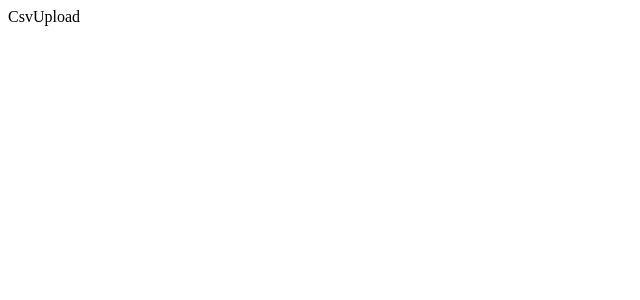
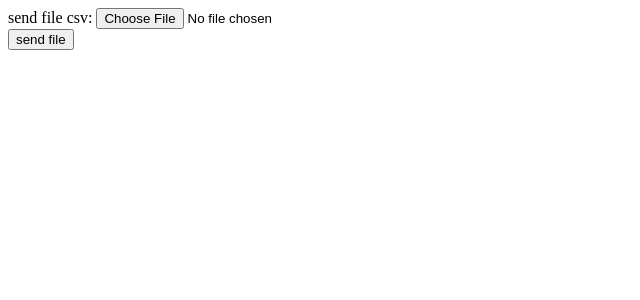
Before and after one commit to yossiL16/Reporting-system-for-agents, a React (Vite) app in the folder client/: page /csv-upload in a window 1280 px wide. Shown: the top 300 px of the page, without its empty margins (0-640 px from the left). Built offline with nearby package versions, Linux system fonts and the light colour scheme.

Commit message:
add page csv upload

```diff
--- a/client/src/pages/CsvUpload.tsx
+++ b/client/src/pages/CsvUpload.tsx
@@ -1,6 +1,57 @@
+import { useState } from "react"
+import type { User } from "../typs/type";
+import { useNavigate } from "react-router-dom";
 
 export default function CsvUpload() {
+
+  const navigate = useNavigate()
+
+  const [file,setFile] = useState<File | null>(null)
+
+  function handleFile(e : React.ChangeEvent<HTMLInputElement>){
+      if(e.target.files){
+        setFile(e.target.files[0])
+      }
+    };
+
+  async function sendFile(){
+
+      const formData = new FormData();
+      if(file){
+        formData.append('file', file);
+        }
+      try {
+      const token = localStorage.getItem('token');
+      const user = localStorage.getItem('user') || "{}";
+
+      const result = await fetch('http://localhost:3000/reports/csv', {
+          method: 'post',
+          headers: {
+            authorization: 'Bearer ' + token
+          },
+          body: formData,
+        });
+        const data = await result.json();
+        if(result.ok){
+          alert(`The file was sent successfully. ID: ${data.id}`)
+          navigate(user.role === 'admin' ? '/admin-dashboard': '/agent-dashboard')
+        }
+        else{
+          alert(data.message)
+        }
+      } catch(e) {
+        if(e instanceof Error){
+        console.log(e.message);
+        }
+      }
+
+  }
   return (
-    <div>CsvUpload</div>
+    <div>
+      <label>send file csv: </label>
+      <input type="file" onChange={handleFile} accept=".csv" />
+      <br />
+      <button onClick={sendFile}>send file</button>
+    </div>
   )
 }
--- a/client/src/pages/NewReport.tsx
+++ b/client/src/pages/NewReport.tsx
@@ -30,7 +30,6 @@ export default function NewReport() {
         const token = localStorage.getItem('token');
         const user = localStorage.getItem('user') || "{}";
 
-        const jsonuser : User = JSON.parse(user)
         const result = await fetch('http://localhost:3000/reports', {
           method: 'post',
           headers: {
@@ -41,7 +40,9 @@ export default function NewReport() {
         const data = await result.json();
         if(result.ok){
           alert(`The message was sent successfully. ID: ${data.id}`)
-          navigate(jsonuser.role === 'admin' ? '/admin-dashboard': '/agent-dashboard')
+          navigate(user.role === 'admin' ? '/admin-dashboard': '/agent-dashboard')
+        } else{
+          alert(data.message)
         }
       } catch(e) {
         if(e instanceof Error){
```
Also changed, not shown: 2 other files (tests, documents, lock files or other folders).
